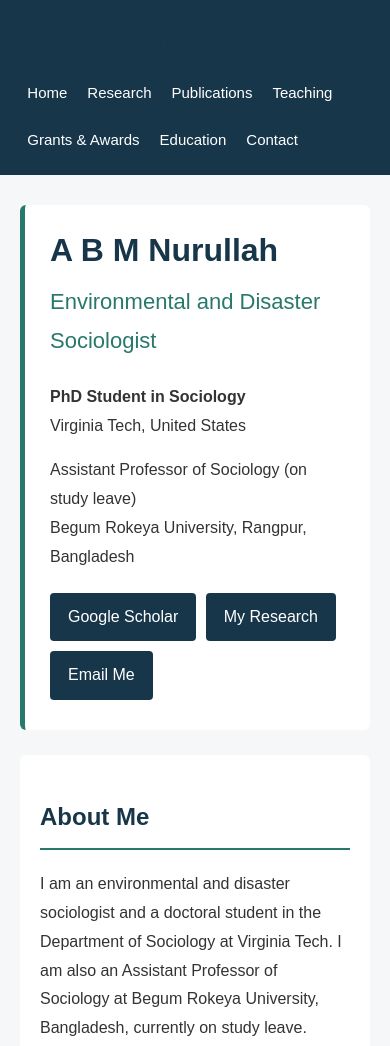
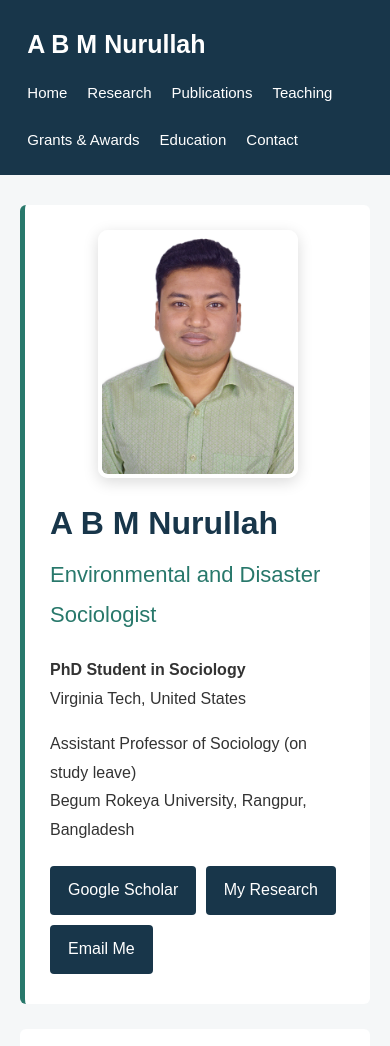
Before and after one commit to abmnurullah/abmnurullah.github.io, a plain HTML site: page index.html in a window 390 px wide. Shown: the top 1046 px of the page. Drawn offline with Linux system fonts and the light colour scheme.

Commit message:
Enhance styling for profile photo and hero section
Added CSS styles for profile photo and hero section.

```diff
--- a/index.html
+++ b/index.html
@@ -10,6 +10,34 @@
 <meta name="description" content="A B M Nurullah, environmental and disaster sociologist and doctoral student at Virginia Tech.">
 
 <style>
+    header h2 {
+    color: white;
+}
+
+.profile-photo {
+    float: right;
+    width: 250px;
+    max-width: 35%;
+    height: auto;
+    border-radius: 10px;
+    margin: 0 0 20px 35px;
+    border: 4px solid #ffffff;
+    box-shadow: 0 4px 15px rgba(0,0,0,0.15);
+}
+
+.hero {
+    display: flow-root;
+}
+
+@media (max-width: 700px) {
+    .profile-photo {
+        float: none;
+        display: block;
+        width: 200px;
+        max-width: 100%;
+        margin: 0 auto 25px;
+    }
+}
 html {
     scroll-behavior: smooth;
 }
@@ -184,7 +212,7 @@ footer {
 <main class="container">
 
 <div class="hero" id="home">
-
+<img src="Photo.jpg" alt="A B M Nurullah" class="profile-photo">
     <h1>A B M Nurullah</h1>
 
     <p class="subtitle">
```
